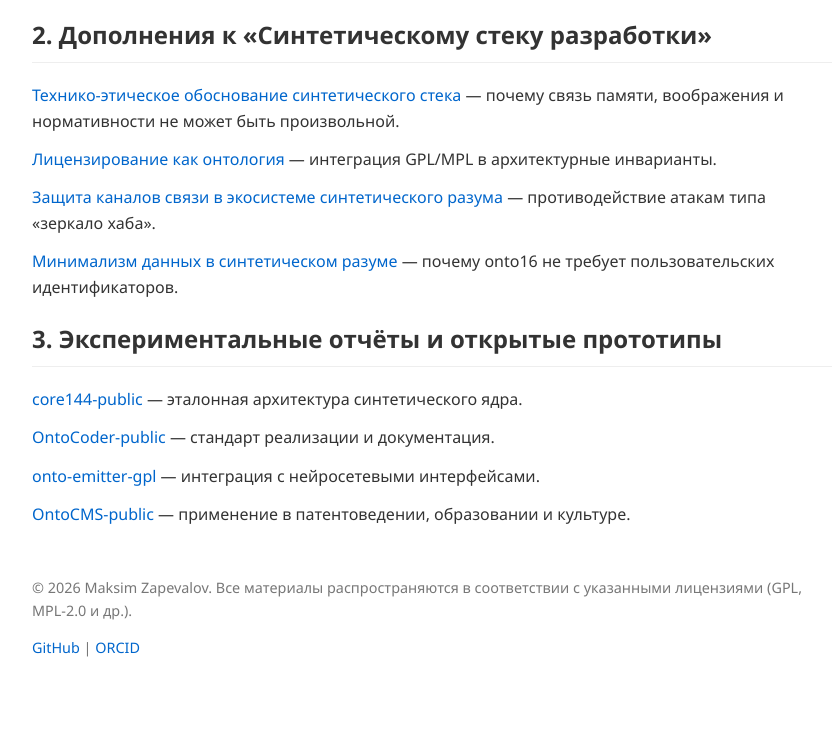
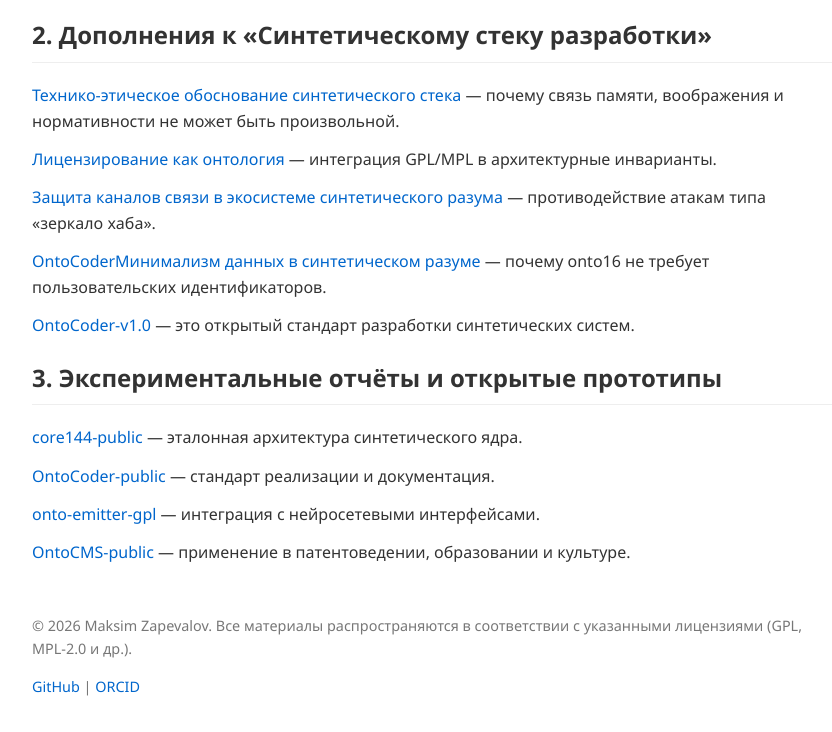
Before and after one commit to max456im/max456im.github.io, a plain HTML site: page index.html in a window 1280 px wide. Shown: the part 732-1464 px from the top of the page, without its empty margins (208-1040 px from the left). Before the commit the page ends 1438 px from the top, so only its background shows below. Drawn offline with Linux system fonts and the light colour scheme.

Commit message:
Update index.html

```diff
--- a/index.html
+++ b/index.html
@@ -71,7 +71,8 @@
         <li><a href="articles/synthetic-stack-rationale.pdf">Технико-этическое обоснование синтетического стека</a> — почему связь памяти, воображения и нормативности не может быть произвольной.</li>
         <li><a href="articles/licensing-as-ontology.pdf">Лицензирование как онтология</a> — интеграция GPL/MPL в архитектурные инварианты.</li>
         <li><a href="articles/communication-channel-security.pdf">Защита каналов связи в экосистеме синтетического разума</a> — противодействие атакам типа «зеркало хаба».</li>
-        <li><a href="articles/data-minimalism-in-synthetic-minds.pdf">Минимализм данных в синтетическом разуме</a> — почему onto16 не требует пользовательских идентификаторов.</li>
+        <li><a href="articles/data-minimalism-in-synthetic-minds.pdf">OntoCoderМинимализм данных в синтетическом разуме</a> — почему onto16 не требует пользовательских идентификаторов.</li>
+        <li><a href="articles/ontocoder-standard-specification.pdf">OntoCoder-v1.0</a> — это открытый стандарт разработки синтетических систем.</li>
       </ul>
     </section>
 
```
